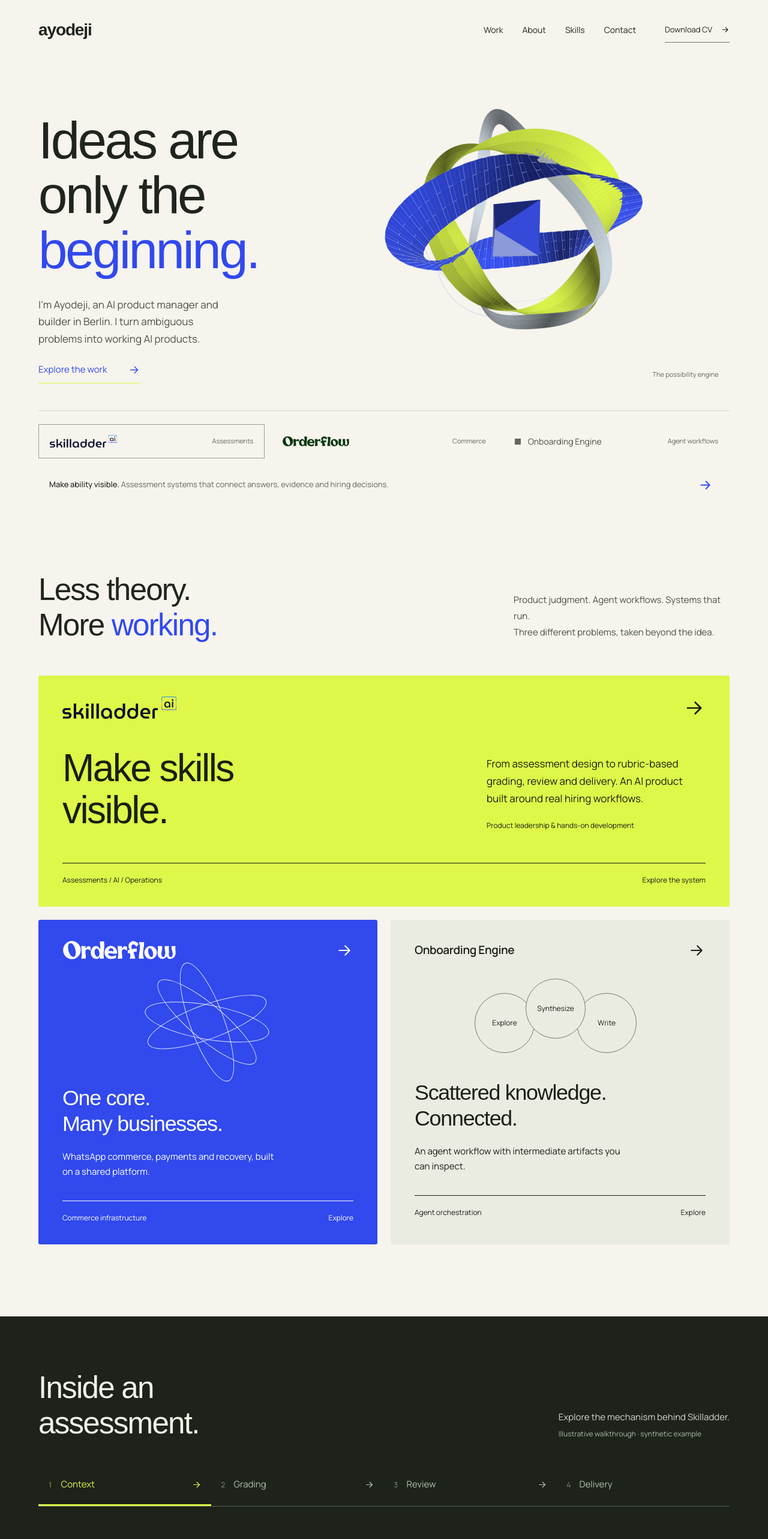
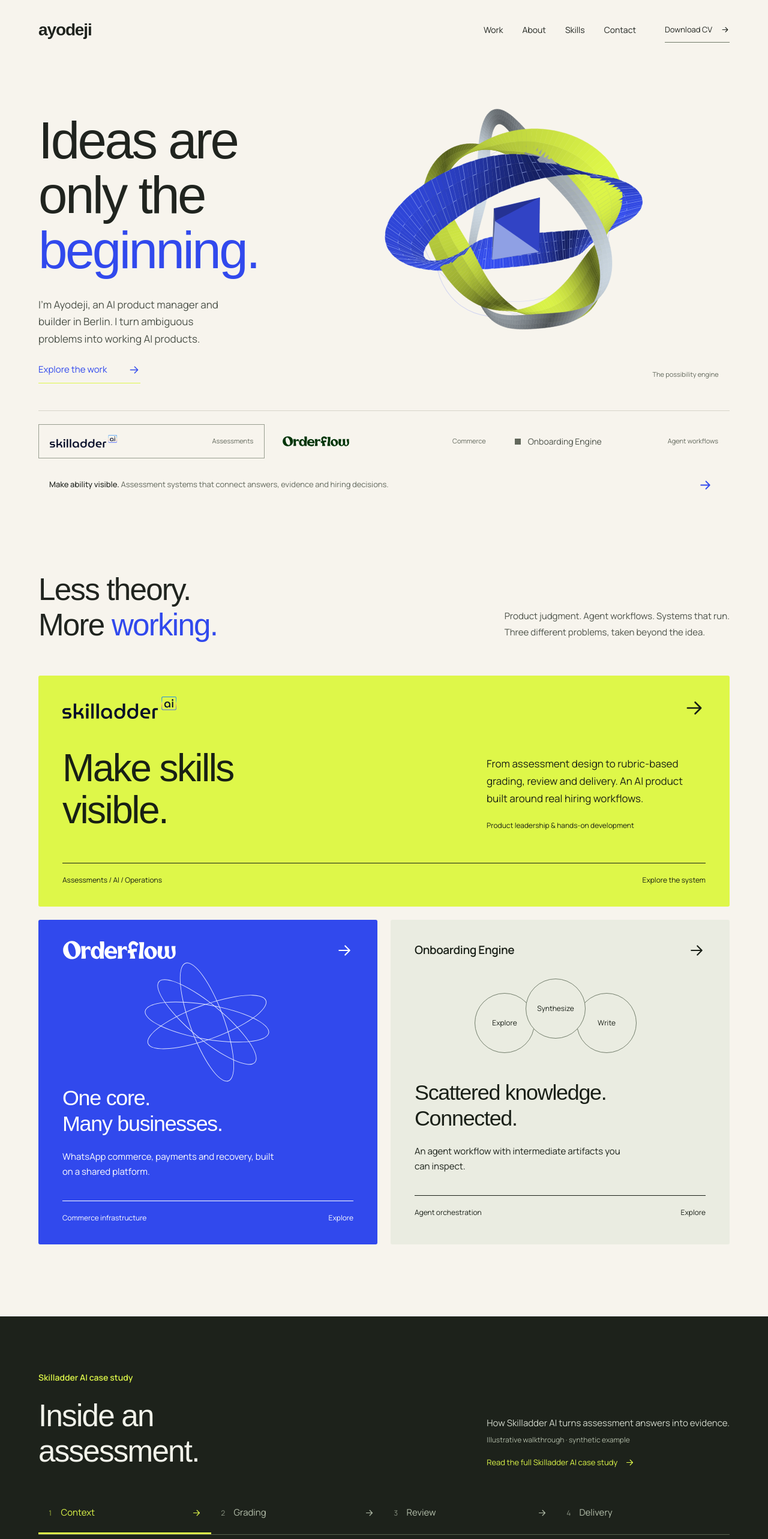
Before and after one commit to IamDejman/portfolio, a Next.js app: page / in a window 1280 px wide. Shown: the top 2565 px of the page at 60% size. Built offline with nearby package versions, Linux system fonts and the light colour scheme; a web font is replaced by a local one.

Commit message:
Refine sculpture controls, project alignment, and case study labels

```diff
--- a/src/app/globals.css
+++ b/src/app/globals.css
@@ -827,7 +827,7 @@
 }
 .experiment-list > a {
   display: grid;
-  grid-template-columns: 1fr 1.3fr auto 24px;
+  grid-template-columns: minmax(0, 1fr) minmax(0, 1.3fr) 10rem 24px;
   align-items: center;
   gap: 30px;
   padding: 30px 0;
@@ -2499,3 +2499,15 @@
 .assessment-walkthrough { background: #1d221b; color: #f2f3ea; --accent-text: #def749; }
 .sculpture-fallback span { border-color: var(--engine-blue); }
 .world-choice:nth-child(3) .world-mark { background: var(--ink-3); }
+
+.engine-canvas { cursor: grab; touch-action: none; }
+.engine-canvas[data-dragging="true"] { cursor: grabbing; }
+.engine-canvas:focus-visible { outline: 2px solid var(--accent-text); outline-offset: -4px; }
+
+.walkthrough-case-label { color: #def749; font-size: 14px; font-weight: 600; margin-bottom: 24px; }
+.walkthrough-case-link { display: flex; align-items: center; gap: 12px; width: fit-content; color: #def749; font-size: 13px; margin-top: 14px; }
+.walkthrough-case-link svg { flex-shrink: 0; }
+
+.section-intro > .selected-work-intro { max-width: none; flex-shrink: 0; font-size: clamp(10px, 2.8vw, 15px); }
+.selected-work-intro > span { display: block; white-space: nowrap; }
+@media (min-width: 701px) and (max-width: 1000px) { .selected-work .section-intro { flex-direction: column; align-items: flex-start; gap: 30px; } }
--- a/src/app/page.tsx
+++ b/src/app/page.tsx
@@ -15,10 +15,9 @@
             <br />
             More <em>working.</em>
           </h2>
-          <p>
-            Product judgment. Agent workflows. Systems that run.
-            <br />
-            Three different problems, taken beyond the idea.
+          <p className="selected-work-intro">
+            <span>Product judgment. Agent workflows. Systems that run.</span>
+            <span>Three different problems, taken beyond the idea.</span>
           </p>
         </div>
         <Link
--- a/src/components/engine/AssessmentWalkthrough.tsx
+++ b/src/components/engine/AssessmentWalkthrough.tsx
@@ -1,5 +1,6 @@
 "use client";
 import { useState } from "react";
+import Link from "next/link";
 import { ArrowRight } from "@/components/icons";
 const stages = [
   {
@@ -55,6 +56,7 @@
       className="assessment-walkthrough"
       aria-labelledby="walkthrough-title"
     >
+      <p className="walkthrough-case-label">Skilladder AI case study</p>
       <div className="walkthrough-heading">
         <h2 id="walkthrough-title">
           Inside an
@@ -62,9 +64,12 @@
           assessment.
         </h2>
         <p>
-          Explore the mechanism behind Skilladder.
+          How Skilladder AI turns assessment answers into evidence.
           <br />
           <span>Illustrative walkthrough · synthetic example</span>
+          <Link className="walkthrough-case-link" href="/work/skilladder">
+            Read the full Skilladder AI case study <ArrowRight size={17} />
+          </Link>
         </p>
       </div>
       <div className="stage-selector" aria-label="Assessment stages">
--- a/src/components/engine/Sculpture.tsx
+++ b/src/components/engine/Sculpture.tsx
@@ -17,6 +17,7 @@
   const canvas = useRef<HTMLCanvasElement>(null);
   const selection = useRef(active);
   const pointer = useRef({ x: 0, y: 0 });
+  const drag = useRef<{ id: number; x: number; y: number } | null>(null);
   const stopped = useRef(paused);
   const wake = useRef<() => void>(() => {});
   useEffect(() => {
@@ -82,7 +83,7 @@
           ];
           const a = 0.7 + ring * 1.08 + turn * 0.32;
           const b = ring * 1.8 + time * 0.09 + turn * 0.55;
-          return rotate(rotate(p, a, b), -0.24 + py * 0.2, px * 0.22);
+          return rotate(rotate(p, a, b), -0.24 + py, px);
         };
         for (let i = 0; i < segments; i++) {
           const u = (i / segments) * Math.PI * 2;
@@ -112,7 +113,7 @@
         [0, 0.67, 0],
       ];
       const transformed = core.map((p) =>
-        rotate(p, time * 0.12 + turn, time * -0.16),
+        rotate(rotate(p, time * 0.12 + turn, time * -0.16), -0.24 + py, px),
       );
       for (let i = 1; i < 5; i++) {
         const next = i === 4 ? 1 : i + 1;
@@ -164,11 +165,11 @@
       if (!alive || !visible || document.hidden) return;
       const dt = previous ? Math.min(stamp - previous, 50) : 16;
       previous = stamp;
-      if (!stopped.current && !reduced) time += dt / 1000;
+      if (!stopped.current && !reduced && !drag.current) time += dt / 1000;
       turn +=
         (selection.current - turn) * (stopped.current || reduced ? 1 : 0.075);
-      px += (pointer.current.x - px) * 0.06;
-      py += (pointer.current.y - py) * 0.06;
+      px += (pointer.current.x - px) * (reduced || drag.current ? 1 : 0.18);
+      py += (pointer.current.y - py) * (reduced || drag.current ? 1 : 0.18);
       draw();
       if (!stopped.current && !reduced) frame = requestAnimationFrame(tick);
     };
@@ -228,16 +229,51 @@
     <canvas
       ref={canvas}
       className="engine-canvas"
-      aria-hidden="true"
+      tabIndex={0}
+      role="img"
+      aria-label="Interactive possibility engine. Drag to rotate, or use arrow keys. Press Home to reset orientation."
+      onPointerDown={(e) => {
+        if (!e.isPrimary || e.button !== 0) return;
+        e.currentTarget.setPointerCapture(e.pointerId);
+        drag.current = { id: e.pointerId, x: e.clientX, y: e.clientY };
+        e.currentTarget.dataset.dragging = "true";
+      }}
       onPointerMove={(e) => {
-        const r = e.currentTarget.getBoundingClientRect();
-        pointer.current = {
-          x: (e.clientX - r.left) / r.width - 0.5,
-          y: (e.clientY - r.top) / r.height - 0.5,
-        };
+        const current = drag.current;
+        if (!current || current.id !== e.pointerId) return;
+        const size = Math.max(1, Math.min(e.currentTarget.clientWidth, e.currentTarget.clientHeight));
+        pointer.current.x += ((e.clientX - current.x) / size) * Math.PI * 2;
+        pointer.current.y -= ((e.clientY - current.y) / size) * Math.PI * 2;
+        current.x = e.clientX;
+        current.y = e.clientY;
+        wake.current();
       }}
-      onPointerLeave={() => {
-        pointer.current = { x: 0, y: 0 };
+      onPointerUp={(e) => {
+        if (drag.current?.id !== e.pointerId) return;
+        drag.current = null;
+        delete e.currentTarget.dataset.dragging;
+        if (e.currentTarget.hasPointerCapture(e.pointerId)) e.currentTarget.releasePointerCapture(e.pointerId);
+      }}
+      onLostPointerCapture={(e) => {
+        drag.current = null;
+        delete e.currentTarget.dataset.dragging;
+      }}
+      onPointerCancel={(e) => {
+        drag.current = null;
+        delete e.currentTarget.dataset.dragging;
+      }}
+      onKeyDown={(e) => {
+        if (!["ArrowLeft", "ArrowRight", "ArrowUp", "ArrowDown", "Home"].includes(e.key)) return;
+        e.preventDefault();
+        if (e.key === "Home") pointer.current = { x: 0, y: 0 };
+        else {
+          const step = Math.PI / 12;
+          if (e.key === "ArrowLeft") pointer.current.x -= step;
+          if (e.key === "ArrowRight") pointer.current.x += step;
+          if (e.key === "ArrowUp") pointer.current.y += step;
+          if (e.key === "ArrowDown") pointer.current.y -= step;
+        }
+        wake.current();
       }}
     />
   );
```
